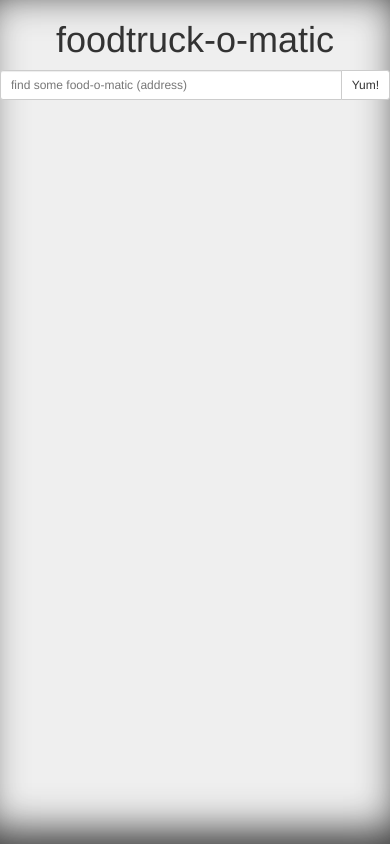
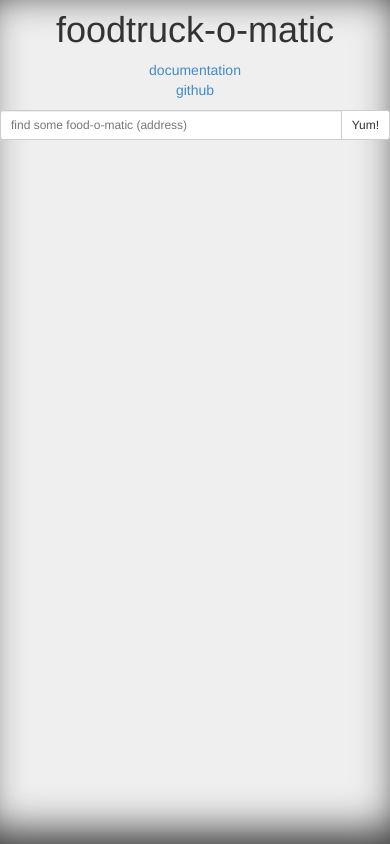
Before and after one commit to jogly/foodtruck-o-matic, a Flask app: page / in a window 390 px wide. Shown: the part 844-1688 px from the top of the page. Run offline with Flask 2, Linux system fonts and the light colour scheme; parts of the project's set-up code (start-up, migrations or seed data) failed here and were passed over; some libraries are stand-ins or nearby versions.

Commit message:
add styling and links

```diff
--- a/foodtruck/frontend/static/css/index.css
+++ b/foodtruck/frontend/static/css/index.css
@@ -4,6 +4,10 @@ body {
 
 #main-row {
   height: 100vh;
+}
+
+#title {
+  margin: 10px;
 }
 
 .map-container {
@@ -27,3 +31,7 @@ body {
 .selected {
   background: linear-gradient(to right, rgba(0, 0, 0, 0), rgba(30, 144, 255, 0.3))
 }
+
+.links {
+  margin-bottom: 10px;
+}
--- a/foodtruck/frontend/templates/index.html
+++ b/foodtruck/frontend/templates/index.html
@@ -25,6 +25,14 @@
         </div>
         <div class="side-bar col-md-4">
           <h1 id="title" class="text-center">foodtruck-o-matic</h1>
+          <div class="links row">
+            <div class="col-md-6 text-center">
+              <a href="http://josephgilley.com/doc/">documentation</a>
+            </div>
+            <div class="col-md-6 text-center">
+              <a href="http://github.com/joegilley/foodtruck-o-matic/">github</a>
+            </div>
+          </div>
           <div id="address-search" class="input-group input-group-sm">
             <input id="address-search-bar" type="text" class="form-control" placeholder="find some food-o-matic (address)">
             <span class="input-group-btn">
```
